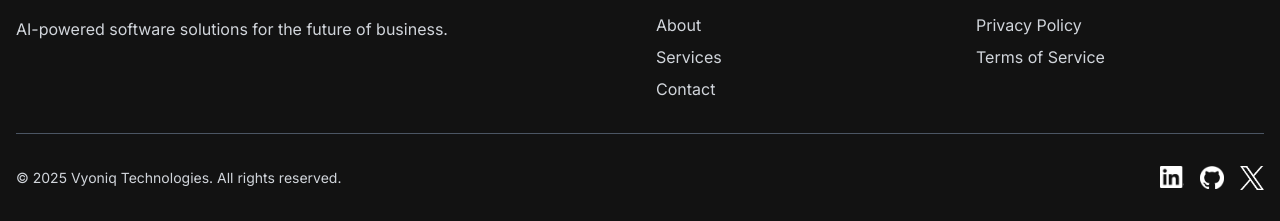
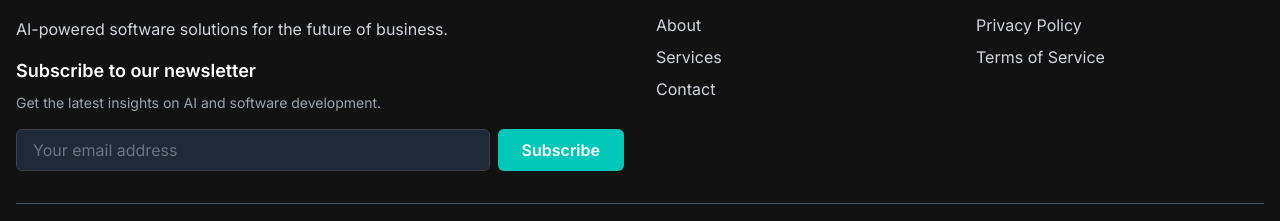
Before and after one commit to javigong/vyoniq, a Next.js app: page / in a window 1280 px wide. Shown: the part 3790-4011 px from the top of the page. Built offline with nearby package versions, Linux system fonts and the light colour scheme; no server answers.

Commit message:
Update footer.tsx

```diff
--- a/components/footer.tsx
+++ b/components/footer.tsx
@@ -1,7 +1,51 @@
+"use client";
+
 import Link from "next/link";
 import Image from "next/image";
+import { Linkedin } from "lucide-react";
+import { subscribeToNewsletter } from "@/lib/actions";
+import { useFormStatus } from "react-dom";
+import { useActionState, useEffect, useRef } from "react";
+import { toast } from "sonner";
+
+const initialState: {
+  error?: string | null;
+  success?: string | null;
+} = {
+  error: null,
+  success: null,
+};
+
+function SubmitButton() {
+  const { pending } = useFormStatus();
+  return (
+    <button
+      type="submit"
+      disabled={pending}
+      className="bg-vyoniq-green hover:bg-vyoniq-green/90 text-white font-semibold px-6 py-2 rounded-md transition-colors disabled:bg-gray-500 disabled:cursor-not-allowed"
+    >
+      {pending ? "Subscribing..." : "Subscribe"}
+    </button>
+  );
+}
 
 export function Footer() {
+  const [state, formAction] = useActionState(
+    subscribeToNewsletter,
+    initialState
+  );
+  const formRef = useRef<HTMLFormElement>(null);
+
+  useEffect(() => {
+    if (state?.success) {
+      toast.success(state.success);
+      formRef.current?.reset();
+    }
+    if (state?.error) {
+      toast.error(state.error);
+    }
+  }, [state]);
+
   return (
     <footer className="bg-vyoniq-slate dark:bg-vyoniq-dark-bg text-white py-16 border-t border-gray-200 dark:border-gray-800">
       <div className="container mx-auto px-4">
@@ -16,6 +60,24 @@ export function Footer() {
             <p className="text-gray-300 dark:text-vyoniq-dark-muted mb-4">
               AI-powered software solutions for the future of business.
             </p>
+            <div>
+              <h4 className="text-lg font-semibold mb-2">
+                Subscribe to our newsletter
+              </h4>
+              <p className="text-sm text-gray-400 mb-4">
+                Get the latest insights on AI and software development.
+              </p>
+              <form ref={formRef} action={formAction} className="flex gap-2">
+                <input
+                  type="email"
+                  name="email"
+                  placeholder="Your email address"
+                  className="flex-grow px-4 py-2 rounded-md bg-gray-800 border border-gray-700 text-white placeholder-gray-500 focus:outline-none focus:ring-2 focus:ring-vyoniq-green"
+                  required
+                />
+                <SubmitButton />
+              </form>
+            </div>
           </div>
 
           <div>
```
